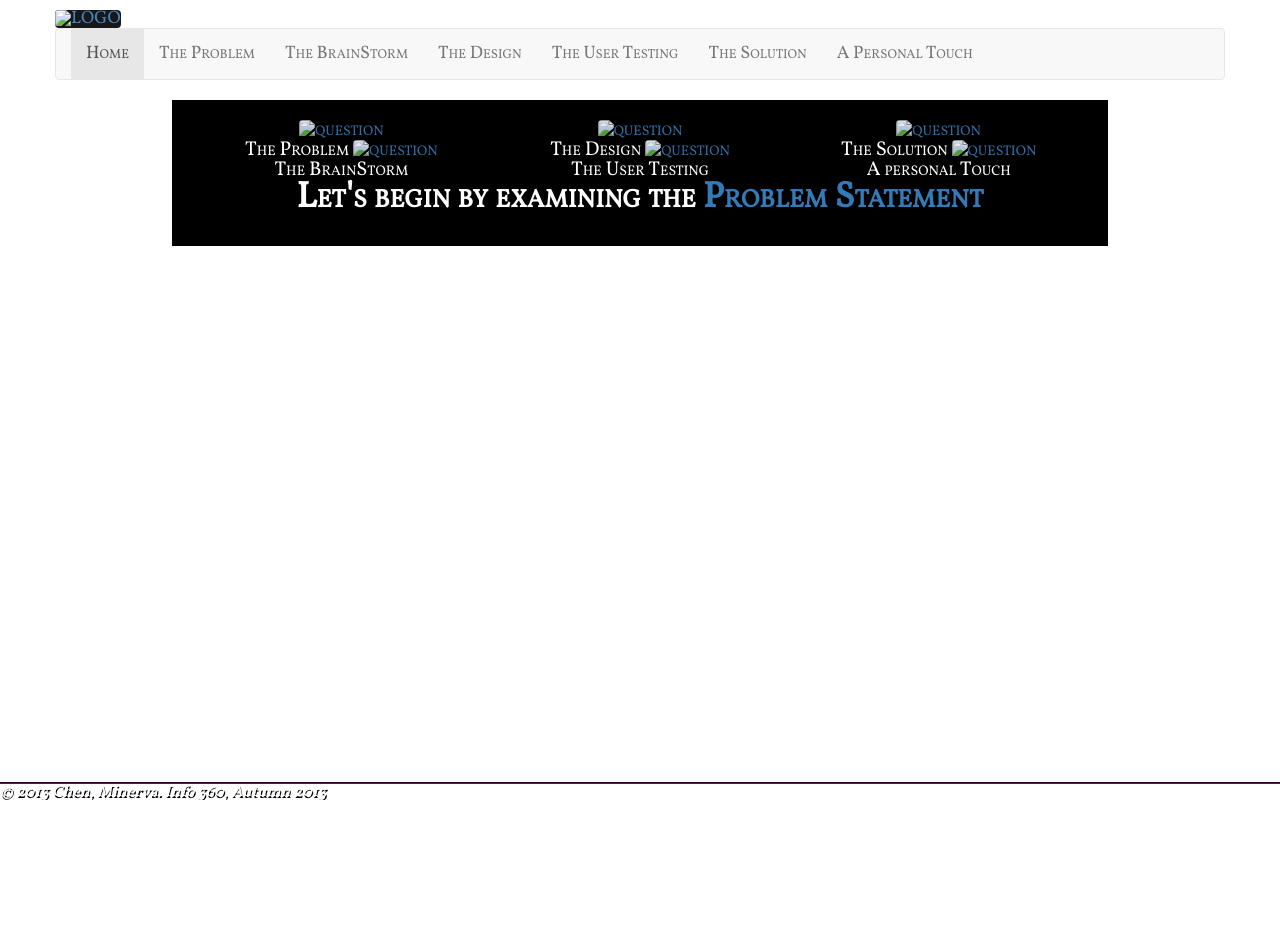
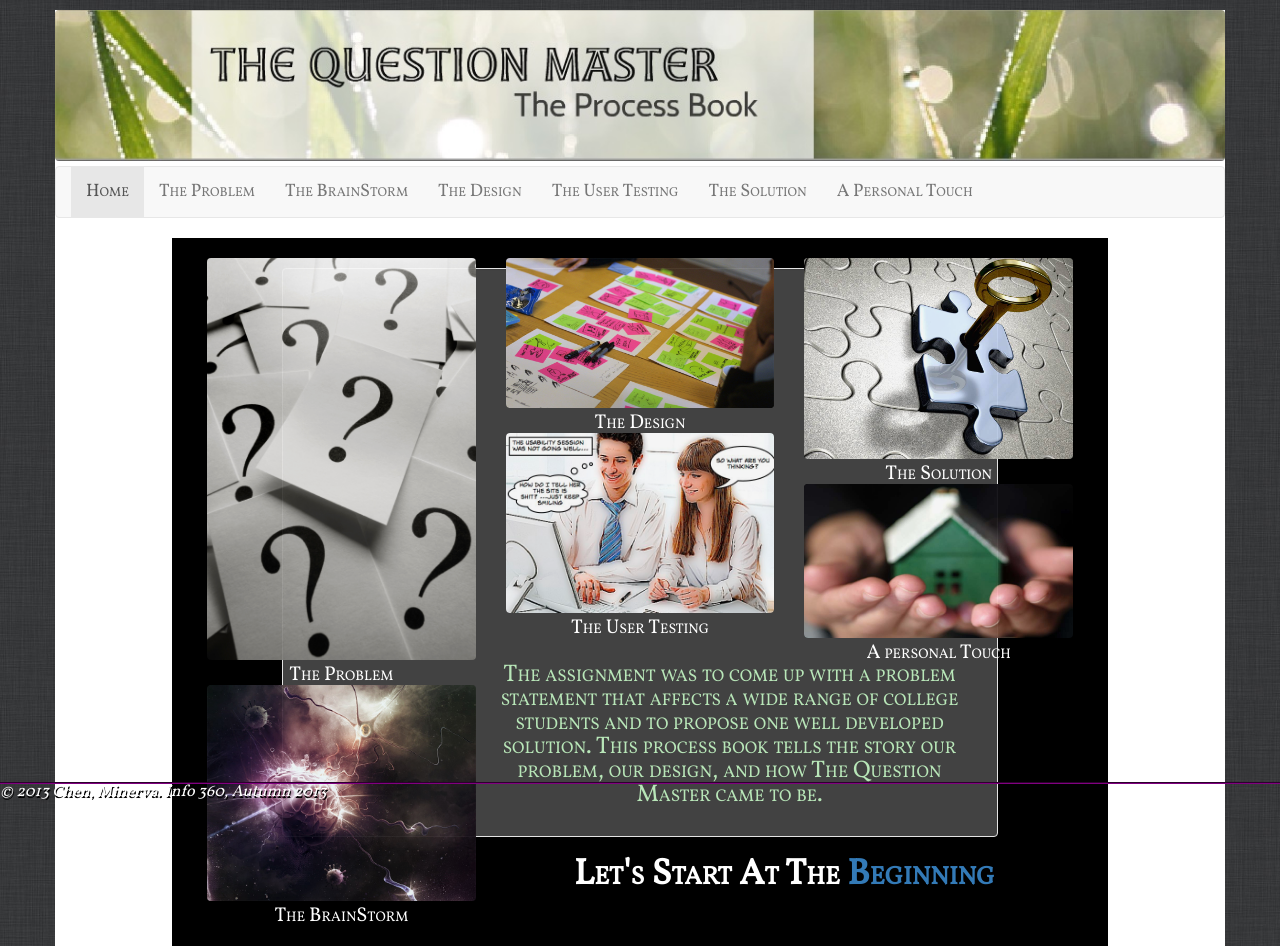
Before and after one commit to MinervaChen/Process-Book, a plain HTML site: page index.html in a window 1280 px wide. Shown: the top 946 px of the page. Before the commit the page ends 800 px from the top, so only its background shows below. Drawn offline with nearby package versions, Linux system fonts and the light colour scheme; a web font is replaced by a local one.

Commit message:
got the general template done

```diff
--- a/css/styles.css
+++ b/css/styles.css
@@ -9,7 +9,7 @@ Minerva Chen, Warner Chen, James Prow, Lina Thach*/
 @import url(reset.css);
 
 body {
-    background-image: url(../img/brick.jpg);
+    background-image: url(../img/background.jpg);
     background-repeat: repeat;
     font-family: 'Vollkorn', sans-serif;
     font-size: 18px;
@@ -63,10 +63,15 @@ p {
     width: 100%;
     max-width: 100%;
     height: auto;
-    opacity: .9;
+    opacity: .95;
     border-radius: 4px 4px 4px 4px;
 }
 
+.well{
+    background-color: #424242;
+    width: 80%;
+    margin: 10px auto;
+}
 .logo:hover{
     opacity: 1;
 }
@@ -114,13 +119,9 @@ h1 {
 }
 
 h2 {
-    font-style: italic;
+    color: #B8E6B8;
     font-size: 24px;
     padding: 10px;
-}
-
-.v {
-    text-align: center;
 }
 
 li {
--- a/index.html
+++ b/index.html
@@ -16,7 +16,7 @@
 </head>
 <body>
 	<div class = "container">
-		<a href="index.html"> <img class = "logo" src="img/logo2.jpg" alt="LOGO" height="230" width="1000"></a>
+		<a href="index.html"> <img class = "logo" src="img/logo.jpg" alt="LOGO" height="230" width="1000"></a>
 
 		<nav class="navbar navbar-default" role="navigation">
 			<!-- Brand and toggle get grouped for better mobile display -->
@@ -42,16 +42,18 @@
 		</nav> <!-- nav bar -->
 		<div class = "content-box">
 			<div class="row">
-  				<div class="col-md-4"><a href="Problem.html"> <img class = "logo" src="img/schedule.jpg" alt="question" height="300" width="250"></a><br>The Problem
-  				<a href="BrainStorm.html"> <img class = "logo" src="img/staff.jpg" alt="question" height="300" width="250"></a><br>The BrainStorm</div>
+  				<div class="col-md-4"><a href="Problem.html"> <img class = "logo" src="img/problem.jpg" alt="question" height="300" width="250"></a><br>The Problem
+  				<a href="BrainStorm.html"> <img class = "logo" src="img/brainstorm.jpg" alt="question" height="300" width="250"></a><br>The BrainStorm</div>
 
-  				<div class="col-md-4"><a href="Design.html"> <img class = "logo" src="img/schedule.jpg" alt="question" height="300" width="250"></a><br>The Design
-  				<a href="User.html"> <img class = "logo" src="img/staff.jpg" alt="question" height="300" width="250"></a><br>The User Testing</div>
+  				<div class="col-md-4"><a href="Design.html"> <img class = "logo" src="img/design.jpg" alt="question" height="300" width="250"></a><br>The Design
+  				<a href="User.html"> <img class = "logo" src="img/user.jpg" alt="user" height="300" width="250"></a><br>The User Testing</div>
 
-  				<div class="col-md-4"><a href="Solution.html"> <img class = "logo" src="img/schedule.jpg" alt="question" height="300" width="250"></a><br>The Solution
-  				<a href="Personal.html"> <img class = "logo" src="img/staff.jpg" alt="question" height="300" width="250"></a><br>A personal Touch</div>
-
-  				<h1> Let's begin by examining the <a href="Problem.html"> Problem Statement </a></h1>
+  				<div class="col-md-4"><a href="Solution.html"> <img class = "logo" src="img/solution.jpg" alt="solution" height="300" width="250"></a><br>The Solution
+  				<a href="Personal.html"> <img class = "logo" src="img/personal.jpg" alt="question" height="300" width="250"></a><br>A personal Touch</div>
+  				<div class = "well">
+  					<h2>The assignment was to come up with a problem statement that affects a wide range of college students and to propose one well developed solution. This process book tells the story our problem, our design, and how The Question Master came to be. </h2>
+  				</div>
+  				<h1> Let's Start At The <a href="Problem.html"> Beginning </a></h1>
 			</div>
 		</div>
 	</div>
```
Also changed, not shown: BrainStorm.html (+1 -1 lines), Design.html (+1 -1 lines), Personal.html (+1 -1 lines), Problem.html (+1 -1 lines), User.html (+1 -1 lines), img/background.jpg (added), img/brainstorm.jpg (added), img/design.jpg (added), img/logo.jpg (added), img/logo.png (added), img/personal.jpg (added), img/problem.jpg (added), img/solution.jpg (added), img/user.jpg (added).
